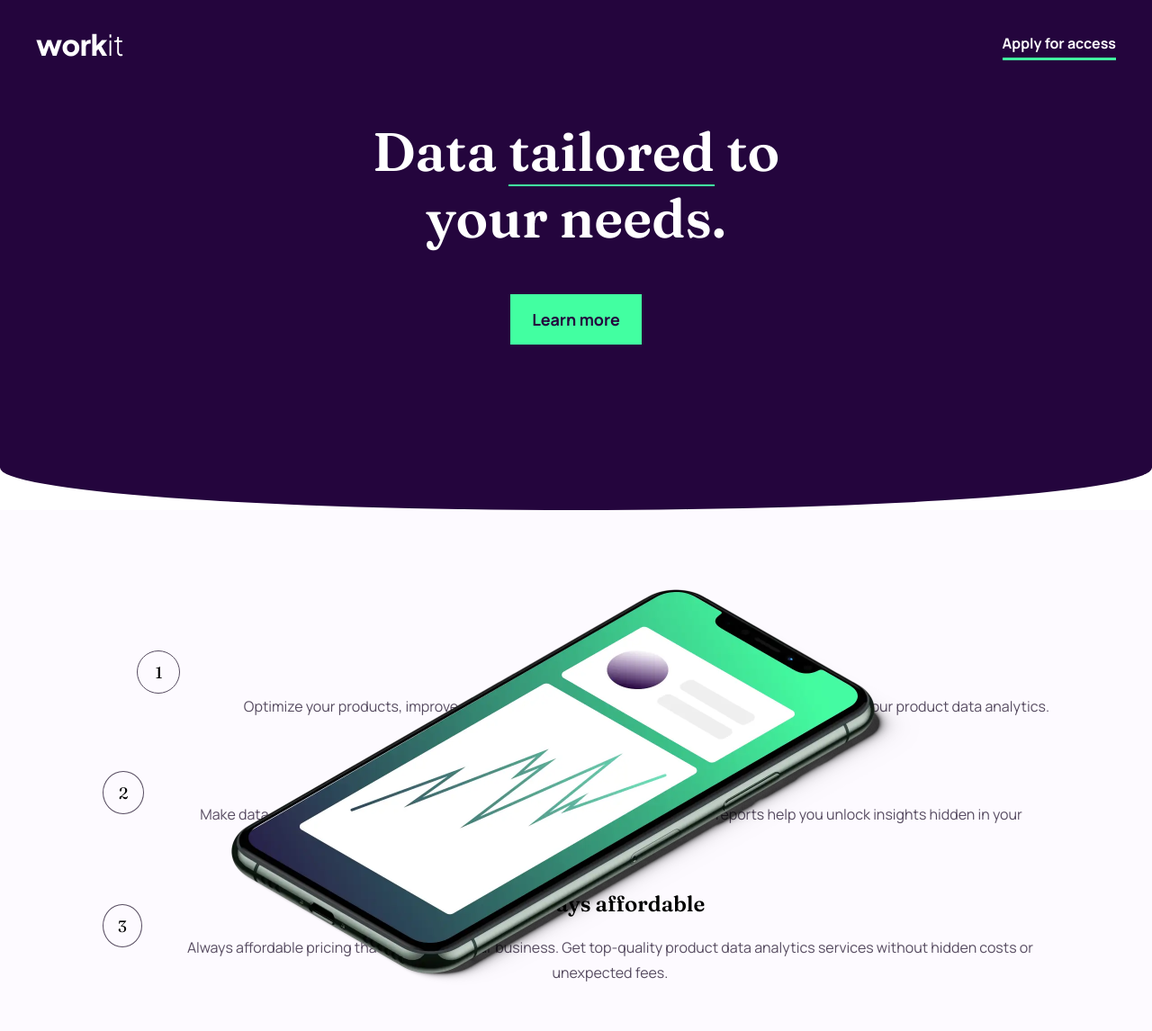
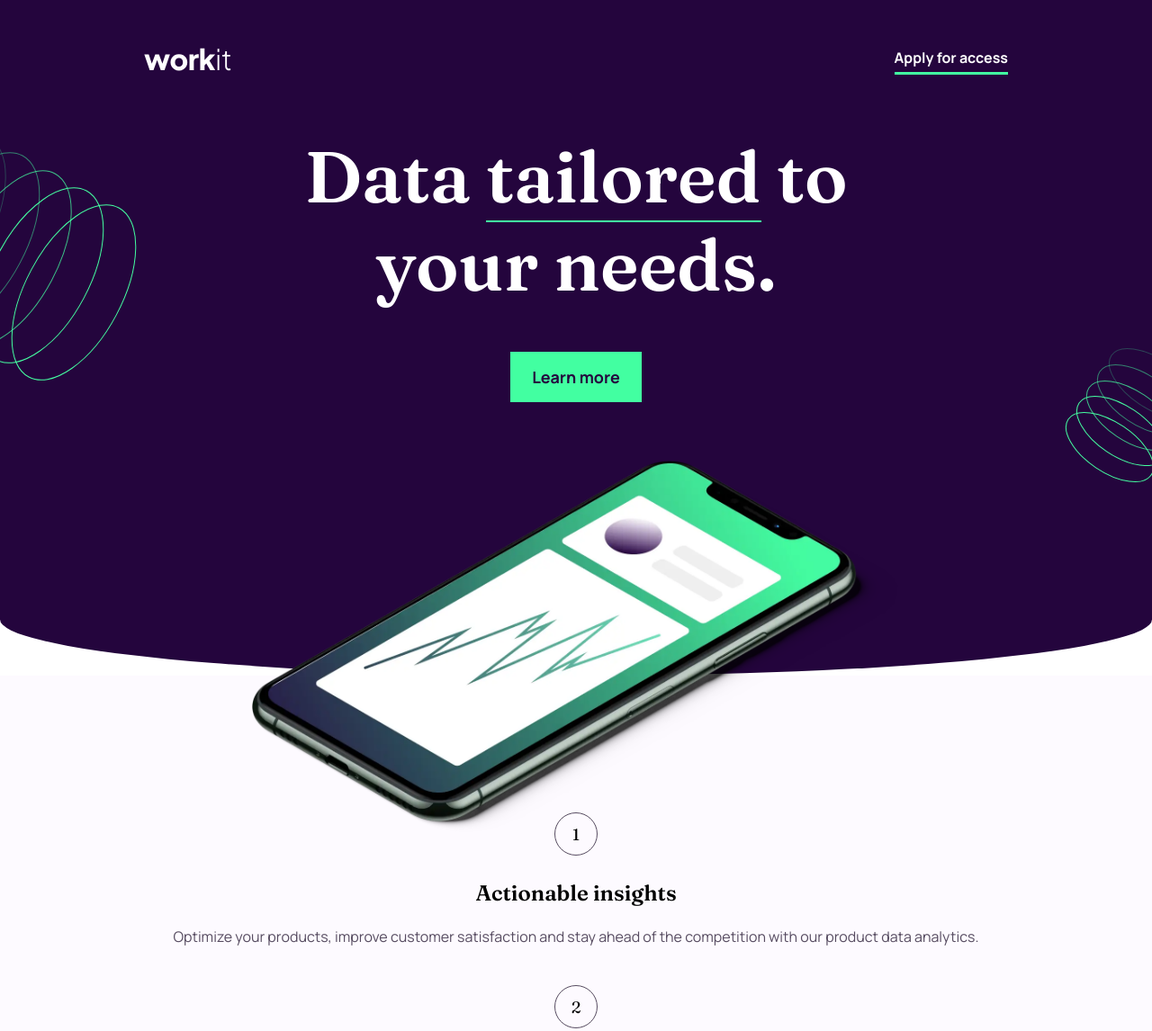
Before and after one commit to ProfessorDy/workit-landing-page, a plain HTML site: page index.html in a window 1280 px wide. Shown: the top 1146 px of the page at 90% size. Drawn offline with Linux system fonts and the light colour scheme.

Commit message:
Hero section done

```diff
--- a/assets/css/styles.css
+++ b/assets/css/styles.css
@@ -80,6 +80,12 @@ a {
   color: var(--eucaplyptus);
 }
 
+@media only screen and (min-width: 64.063em) {
+  body {
+    font-size: 1.125rem;
+  }
+}
+
 /* HEADER && HERO */
 .header {
   background-color: var(--dark-purple);
@@ -109,7 +115,7 @@ a {
 }
 .hero-img {
   position: absolute;
-  width: 320px;
+  width: 20rem;
   top: 0;
   bottom: 0;
   left: 0;
@@ -127,6 +133,10 @@ a {
 @media only screen and (min-width: 40.063em) {
   .header {
     padding: 2rem 2.5rem 12.5rem;
+    background-image: url(/assets/images/bg-pattern-1.svg),
+      url(/assets/images/bg-pattern-2.svg);
+    background-position: -60% 50%, 120% 60%;
+    background-repeat: no-repeat, no-repeat;
   }
   .hero {
     padding: 0 5.125rem;
@@ -135,15 +145,26 @@ a {
     font-size: 3.75rem;
   }
   .hero-img {
-    width: 514px;
-    margin: auto auto -9.75rem;
+    width: 32.125rem;
+    margin: 28rem auto 0 auto;
   }
 }
 /* HEADER && HERO Desktop */
 @media only screen and (min-width: 64.063em) {
+  .header {
+    padding: 3rem 10rem 20rem;
+    background-image: url(/assets/images/bg-pattern-1.svg),
+      url(/assets/images/bg-pattern-2.svg);
+    background-position: -10rem 8rem, calc(100% + 4rem) 65%;
+    background-repeat: no-repeat, no-repeat;
+  }
+
+  .hero .heading {
+    font-size: 5rem;
+  }
   .hero-img {
-    width: 767px;
-    margin: auto auto -18.5rem;
+    width: 45rem;
+    margin: 32rem auto 0 auto;
   }
 }
 
@@ -156,12 +177,20 @@ a {
 }
 
 /* SERVICES */
-.services .service {
-  margin-bottom: 2.5rem;
+.services {
+  display: flex;
+  flex-direction: column;
+  gap: 2.5rem;
+}
+
+.service {
+  display: flex;
+  flex-direction: column;
+  align-items: center;
+  gap: 1.5rem;
 }
 .services .number {
   font-family: "Fraunces", serif;
-  margin: 0 auto 1.5rem;
   width: 3rem;
   height: 3rem;
   border: 1px solid var(--davys-gray);
@@ -186,19 +215,6 @@ a {
 
 /*  Tablet*/
 @media only screen and (min-width: 40.063em) {
-  .main {
-    border-bottom-left-radius: 60% 10%;
-    border-bottom-right-radius: 60% 10%;
-  }
-  .services {
-    padding: 0 6.125rem 0;
-  }
-  .service {
-    display: flex;
-    gap: 2rem;
-    justify-content: center;
-    align-items: center;
-  }
 }
 /* Desktop*/
 @media only screen and (min-width: 64.063em) {
--- a/index.html
+++ b/index.html
@@ -23,9 +23,7 @@
       <!-- Hero Start -->
       <section class="hero">
         <div class="hero-text">
-          <h1 class="heading">
-            Data <span>tailored</span> to <br />your needs.
-          </h1>
+          <h1 class="heading">Data <span>tailored</span> to your needs.</h1>
           <br />
           <a href="#" class="primary-btn">Learn more</a>
         </div>
@@ -48,7 +46,9 @@
       <section class="services">
         <!-- -->
         <article class="service">
-          <p class="number">1</p>
+          <div class="number">
+            <p>1</p>
+          </div>
           <div>
             <h2 class="service-heading heading">Actionable insights</h2>
             <p class="service-text">
@@ -58,7 +58,9 @@
           </div>
         </article>
         <article class="service">
-          <p class="number">2</p>
+          <div class="number">
+            <p>2</p>
+          </div>
           <div>
             <h2 class="service-heading heading">Data-driven decisions</h2>
             <p class="service-text">
@@ -69,7 +71,9 @@
           </div>
         </article>
         <article class="service">
-          <p class="number">3</p>
+          <div class="number">
+            <p>3</p>
+          </div>
           <div>
             <h2 class="service-heading heading">Always affordable</h2>
             <p class="service-text">
```
